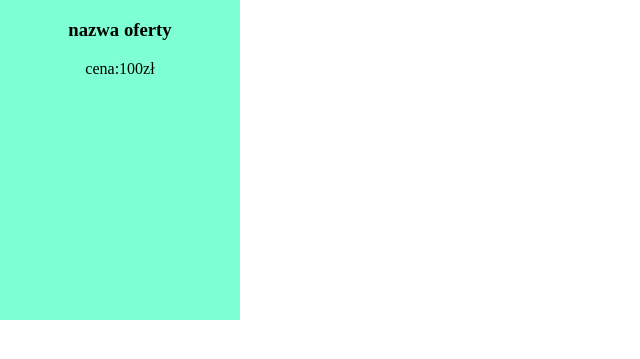
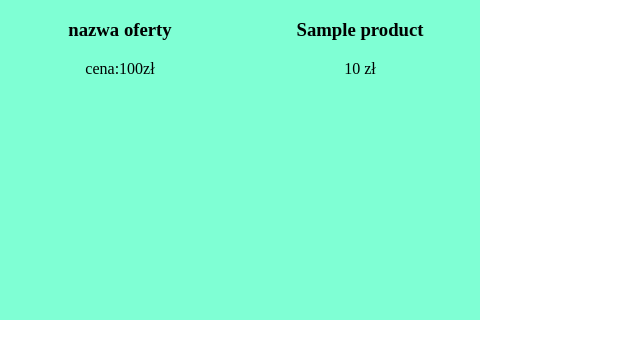
Before and after one commit to 1Kr3ksu/Sklep-Internetowy, a PHP site: page / in a window 1280 px wide. Shown: the part 103-462 px from the top of the page, without its empty margins (0-640 px from the left). Run offline with PHP 8.4, Linux system fonts and the light colour scheme; tables that the repository leaves empty hold one stand-in row (values such as "Sample post").

Commit message:
Zmiana ostatnia lekcja 04.04.24

```diff
--- /dev/null
+++ b/display_products.php
@@ -0,0 +1,21 @@
+<?php
+
+$servername = "localhost";
+$username = "root";
+$password = "";
+$dbname = "sklep";
+
+$conn = new mysqli($servername, $username, $password, $dbname);
+if ($conn->connect_error) {
+    die("Połączenie nieudane: " . $conn->connect_error);
+}
+$sql = "SELECT `name`, `price` FROM `product`";
+$result = $conn->query($sql);
+
+while ($row = $result->fetch_assoc()) {
+    echo '<div class="card text-center">';
+    echo '<h3>' . $row["name"] . '</h3>';
+    echo '<p>' . $row["price"] . ' zł</p>';
+    echo '<div>';
+}
+$conn->close();
--- a/index.php
+++ b/index.php
@@ -20,12 +20,16 @@
 
 
     <main class="flex-container-wrap">
-        <div class="card">
+        <div class="card text-center">
             <h3>nazwa oferty </h3>
             <!--cena-->
             <p>cena:100zł</p>
         </div>
 
+        <?php
+        include "display_products.php";
+        ?>
+
     </main>
 </body>
 
--- a/style.css
+++ b/style.css
@@ -39,3 +39,7 @@ html body {
     text-align: center;
 
 }
+
+.text-center {
+    justify-content: center;
+}
```
